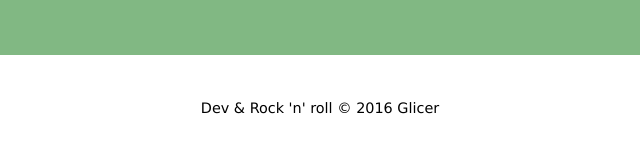
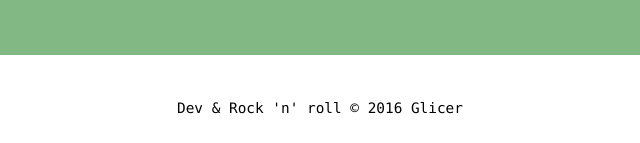
Before and after one commit to rymbau/css-cards-effects, a plain HTML site: page index.html in a window 1280 px wide. Shown: the part 3384-3527 px from the top of the page, 320-960 px from the left. Drawn offline with Linux system fonts and the light colour scheme.

Commit message:
update footer font

```diff
--- a/css/cards-effects.css
+++ b/css/cards-effects.css
@@ -311,7 +311,7 @@ img.solid-border {
 /***********************************/
 
 footer {
-    font-family: "Verdana", Arial, serif;
+    font-family: Consolas, Verdana, Arial, sans-serif;
     font-size: 0.9em;
     text-align: center;
     padding: 30px 5px 30px 5px;
```
